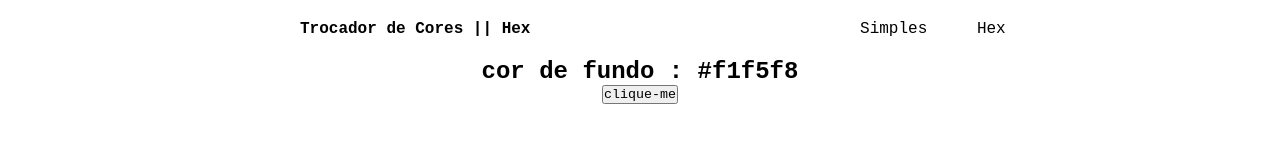
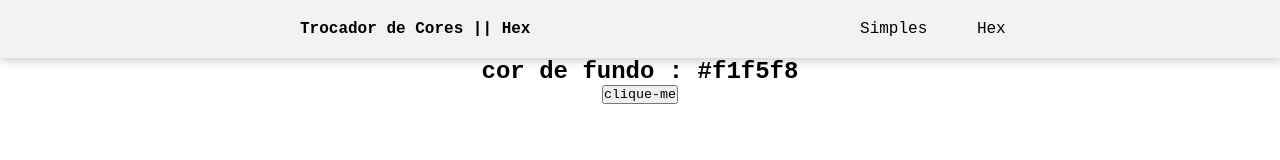
Before and after one commit to mikecarvalhoborges/trocador-de-cores, a plain HTML site: page hex.html in a window 1280 px wide. Drawn offline with Linux system fonts and the light colour scheme.

Commit message:
ajustes no html e css

```diff
--- a/hex.html
+++ b/hex.html
@@ -8,7 +8,7 @@
     <link rel="stylesheet" href="style.css">
 </head>
 <body>
-    <nav>
+    <nav class="menu-h">
         <div class="nav-center">
             <h4>Trocador de Cores || Hex</h4>
             <ul class="nav-links">
```
